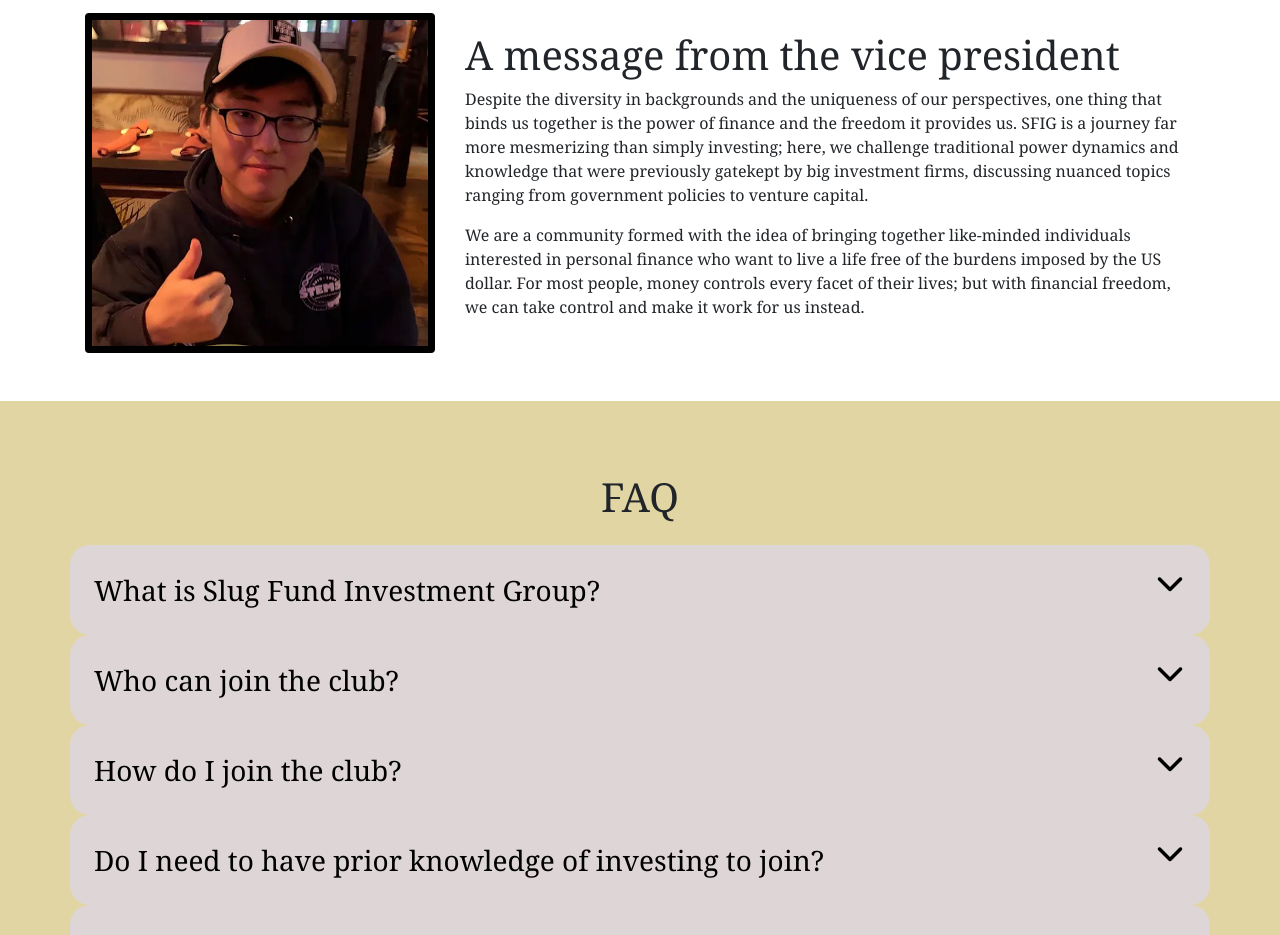
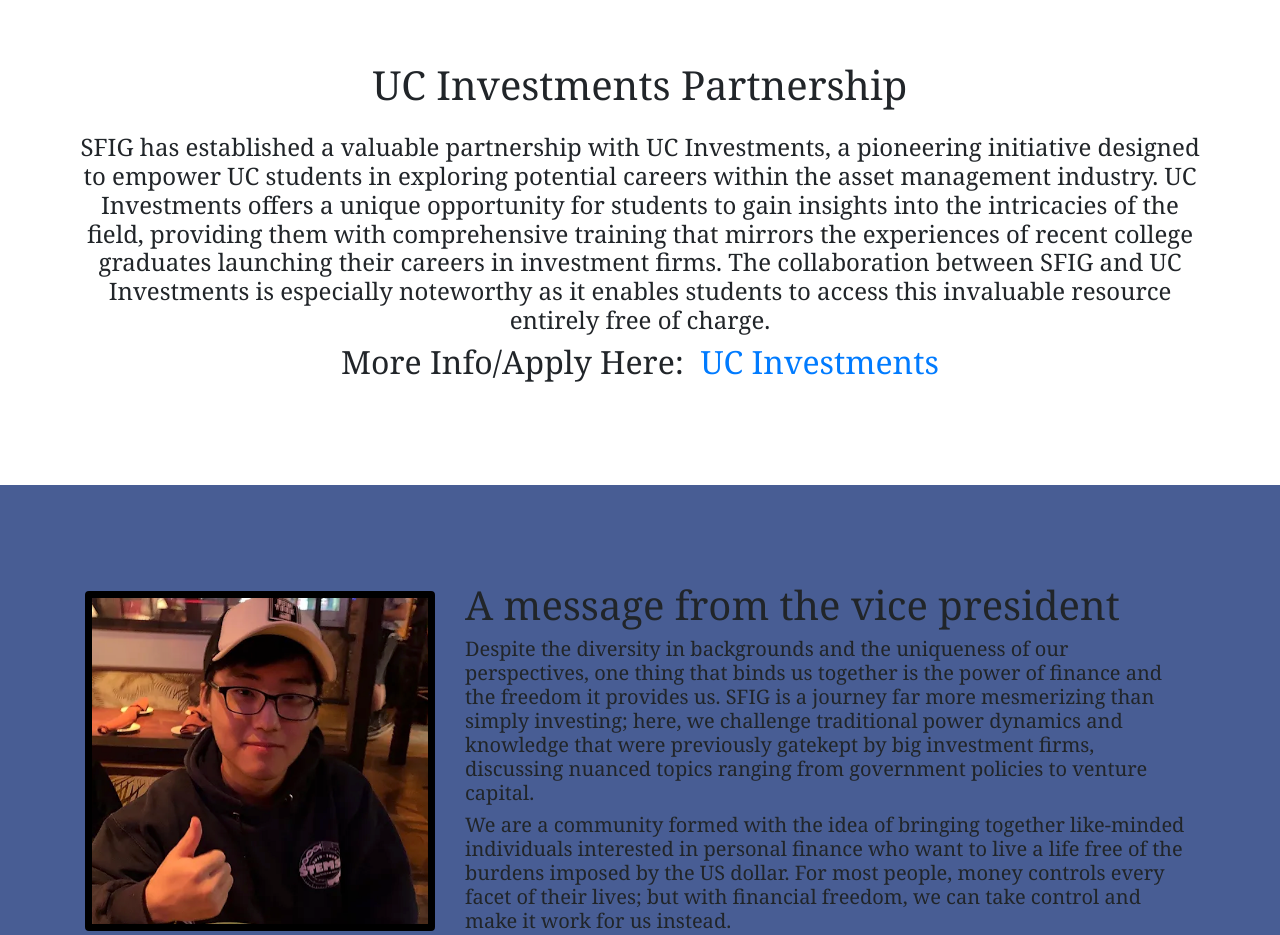
Before and after one commit to marcus-leung/Slug-Fund-Investment-Group-Website, a React (Create React App) app: page /about in a window 1280 px wide. Shown: the part 1640-2575 px from the top of the page. Built offline with nearby package versions, Linux system fonts and the light colour scheme.

Commit message:
Add UC Investment info

```diff
--- a/src/data/texts.jsx
+++ b/src/data/texts.jsx
@@ -8,6 +8,7 @@
     title2: "A message from the vice president",
     description3: "Despite the diversity in backgrounds and the uniqueness of our perspectives, one thing that binds us together is the power of finance and the freedom it provides us. SFIG is a journey far more mesmerizing than simply investing; here, we challenge traditional power dynamics and knowledge that were previously gatekept by big investment firms, discussing nuanced topics ranging from government policies to venture capital.",
     description4: "We are a community formed with the idea of bringing together like-minded individuals interested in personal finance who want to live a life free of the burdens imposed by the US dollar. For most people, money controls every facet of their lives; but with financial freedom, we can take control and make it work for us instead.",
+    uci: "SFIG has established a valuable partnership with UC Investments, a pioneering initiative designed to empower UC students in exploring potential careers within the asset management industry. UC Investments offers a unique opportunity for students to gain insights into the intricacies of the field, providing them with comprehensive training that mirrors the experiences of recent college graduates launching their careers in investment firms. The collaboration between SFIG and UC Investments is especially noteworthy as it enables students to access this invaluable resource entirely free of charge.",
   },
   about: {
     title: "Who We Are",
--- a/src/pages/Home.jsx
+++ b/src/pages/Home.jsx
@@ -76,6 +76,16 @@
         </div>
       </div>
       <div className="container">
+        <div className="row justify-content-center text-center my-5 py-5">
+          <h1 className="mb-4">UC Investments Partnership</h1>
+          <h4>{homeText.uci}</h4>
+          <h2>More Info/Apply Here: &nbsp;
+            <a href="https://drive.google.com/file/d/1AXeiQMA8W1nx8U9NXwum9QEEy0J2Xy8c/view" target="_blank">UC Investments</a>
+          </h2>
+        </div>
+      </div>
+      <div className="bg-light-blue py-5">
+      <div className="container">
         <div className="row align-items-center my-5">
           <div className="col-lg-4">
             <img
@@ -87,10 +97,11 @@
           </div>
           <div className="col-lg">
             <h1>{homeText.title2}</h1>
-            <p>{homeText.description3}</p>
-            <p>{homeText.description4}</p>
+            <h5>{homeText.description3}</h5>
+            <h5>{homeText.description4}</h5>
           </div>
         </div>
+      </div>
       </div>
       <div className="bg-yellow py-4">
         <div className="container my-5">
```
